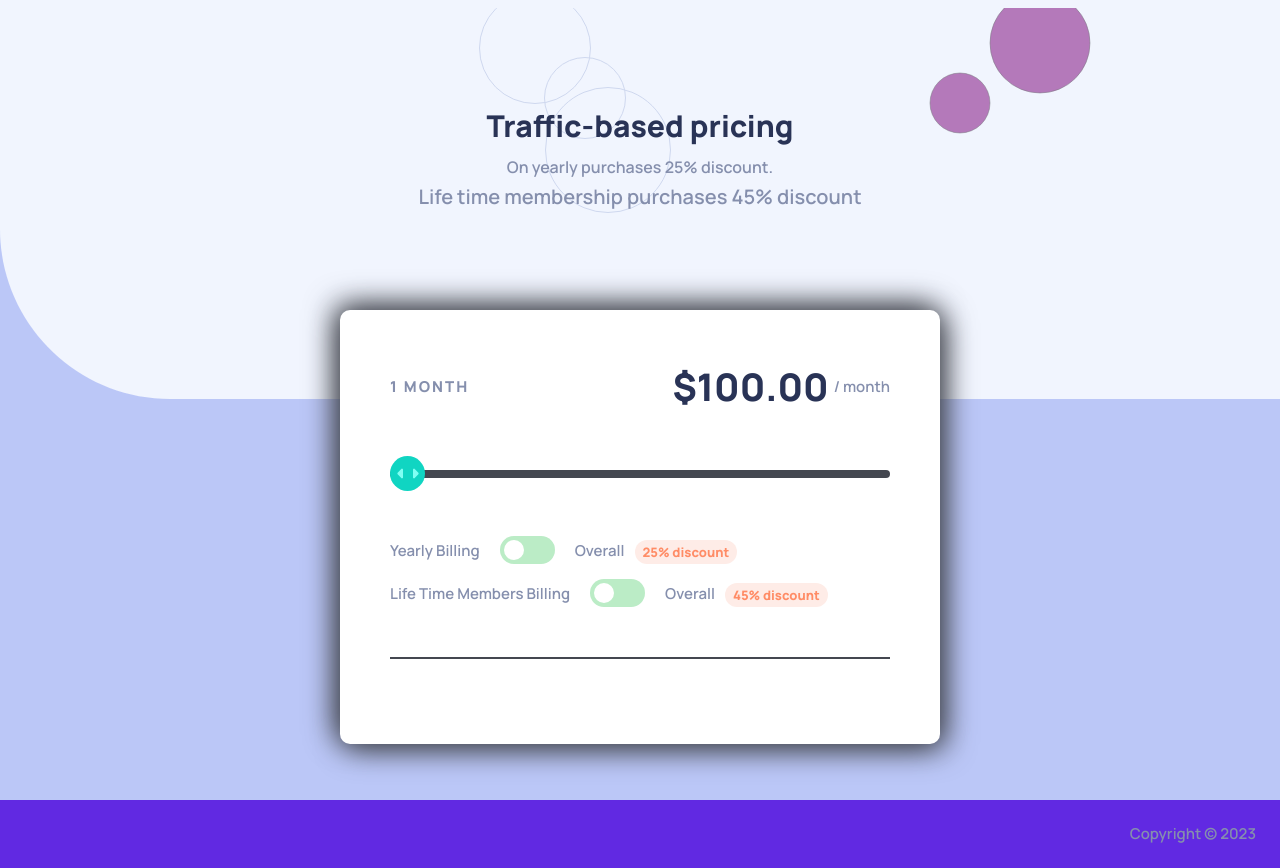
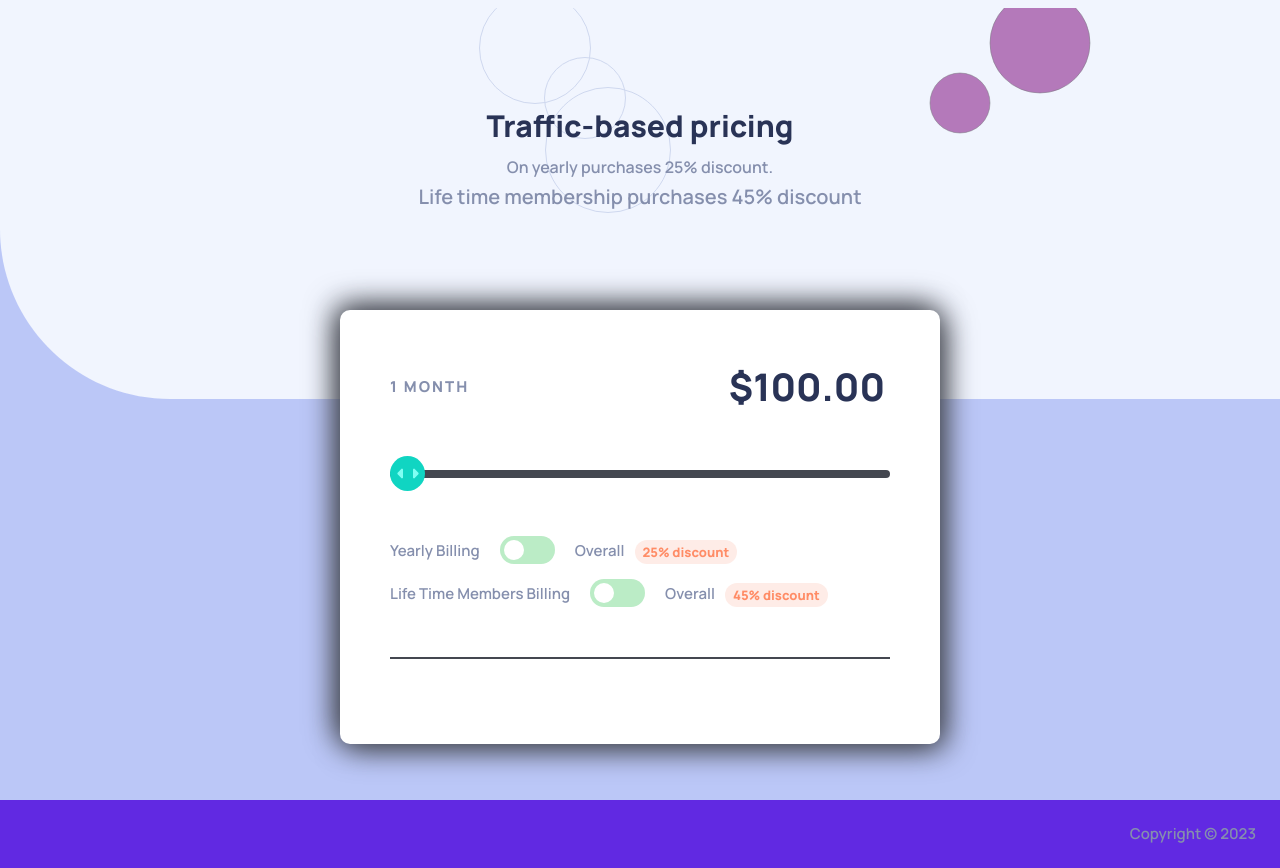
Before and after one commit to nazmul-piash/active-pricing, a Vue app: page / in a window 1280 px wide. Built offline with nearby package versions, Linux system fonts and the light colour scheme.

Commit message:
Update PricingBlockCard.vue

```diff
--- a/src/components/PricingBlockCard.vue
+++ b/src/components/PricingBlockCard.vue
@@ -4,7 +4,7 @@
       <p class="pageviews">{{ pageviewsValue }} </p>
       <div class="price-group">
         <h3 class="price">${{ finalPrice }}.00</h3>
-        <span class="period">/ month</span>
+        <span class="period"></span>
       </div>
     </div>
 
```
